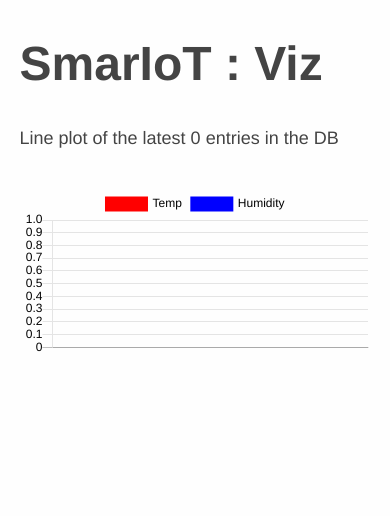
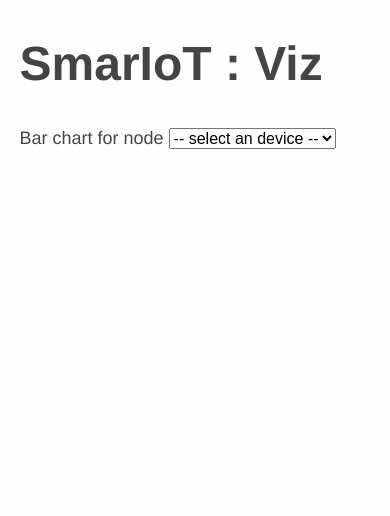
Before and after one commit to pomplesiegel/smariot, a Flask app: page /viz in a window 390 px wide. Shown: the top 516 px of the page. Run offline with Flask 2, Linux system fonts and the light colour scheme; data that the repository does not hold is empty; some libraries are stand-ins or nearby versions.

Commit message:
Viz support for multiple end-nodes

```diff
--- a/app.py
+++ b/app.py
@@ -32,13 +32,15 @@ class SensorData(db.Model): # pylint: disable=too-few-public-methods
     __tablename__ = 'sensor_data'
     id = db.Column(db.Integer, primary_key=True)
     timestamp = db.Column(db.DateTime, default=datetime.datetime.utcnow)
+    hw_id = db.Column(db.String)
     msg = db.Column(db.String)
 
-    def __init__(self, msg):
+    def __init__(self, hw_id, msg):
+        self.hw_id = hw_id
         self.msg = msg
 
     def __str__(self):
-        return "SensorData({},{})".format(self.timestamp, self.msg)
+        return "SensorData({},{},{})".format(self.timestamp, self.hw_id, self.msg)
 
 
 class DeviceData(db.Model): # pylint: disable=too-few-public-methods
@@ -74,11 +76,11 @@ def data_handler():
         if not key == API_KEY:
             abort(401)
         else:
-            #try:
-            save_and_emit(request.get_json(force=True))
-            return jsonify({'result': 'success'})
-            #except:
-            #    abort(400)
+            try:
+                save_and_emit(request.get_json(force=True))
+                return jsonify({'result': 'success'})
+            except:
+                abort(400)
     elif request.method == 'GET':
         return db_fetch_handler()
     else:
@@ -92,15 +94,19 @@ def db_fetch_handler(count=REC_FETCH_COUNT):
     dat = db.session.query(SensorData).order_by(SensorData.id.desc()).limit(count)
     ret_list = list()
     for item in dat:
-        ret_list.append({'timestamp': item.timestamp, 'data':json.loads(item.msg)})
+        ret_list.append({'hw_id':item.hw_id, 'timestamp': item.timestamp, 'data':json.loads(item.msg)})
     return jsonify(ret_list)
 
 
 @app.route("/viz")
-def viz_handler():
+@app.route("/viz/<dev_id>")
+def viz_handler(dev_id=''):
     """ handler for the viz endpoint """
-    viz = get_viz_data()
-    return render_template('viz.html', refresh=RELOAD_INTERVAL, viz_data=viz)
+    if not dev_id:
+        return render_template('viz.html', dev_list=get_dev_list())
+    else:
+        viz = get_viz_data(dev_id)
+        return render_template('viz_chart.html', refresh=RELOAD_INTERVAL, viz_data=viz)
 
 
 @socketio.on('connect', namespace='/live')
@@ -116,13 +122,14 @@ def get_timestamp():
 
 def save_and_emit(data):
     """ save POSTed data to DB and emit to socketio """
+    readings = msg_get_value(data)
+    hwid = msg_get_hw_id(data)
+
     # parse sensor data and add to DB
-    readings = msg_get_value(data)
-    sensor_data = SensorData(json.dumps(readings))
+    sensor_data = SensorData(hwid, json.dumps(readings))
     db.session.add(sensor_data)
 
     # parse Hardware ID and add to DB, if not existing
-    hwid = msg_get_hw_id(data)
     dev_data = get_or_create(db.session, DeviceData, hw_id=hwid)
     if dev_data:
         db.session.add(dev_data)
@@ -137,14 +144,15 @@ def save_and_emit(data):
                   namespace='/live')
 
 
-def get_viz_data(count=VIZ_DATA_POINTS):
+def get_viz_data(device_id, count=VIZ_DATA_POINTS):
     """ fetch data from DB and parse for visualization"""
-    return parse_db_data(count)
+    return parse_db_data(device_id, count)
 
 
-def parse_db_data(count):
+def parse_db_data(device_id, count):
     """ parses stored JSON and returns plottable data (timestamp vs sensor value) """
-    dat = db.session.query(SensorData).order_by(SensorData.id.desc()).limit(count)
+    dat = db.session.query(SensorData).filter(SensorData.hw_id.like(device_id)).order_by(SensorData.id.desc()).limit(count)
+    print('dev_id: ' + device_id + '')
     dat_list = list()
     for item in dat:
         timestamp = item.timestamp
@@ -193,5 +201,14 @@ def get_or_create(session, model, **kwargs):
         return instance
 
 
+def get_dev_list():
+    """ get list of hardware IDs in DB"""
+    dat = db.session.query(DeviceData).order_by(DeviceData.id.desc())
+    dat_list = list()
+    for item in dat:
+        dat_list.append(str(item.hw_id))
+    return list(reversed(dat_list))
+
+
 if __name__ == '__main__':
-    socketio.run(app)
+    socketio.run(app, debug=True)
--- a/templates/index.html
+++ b/templates/index.html
@@ -13,6 +13,6 @@
         Requests logged to DB can be viewed as <a href="db">JSON</a> or a pretty <a href="viz">chart</a>.
         Recently <samp>POST</samp>ed requests are displayed below as raw <samp>JSON</samp>:</p>
     </div>
-    <iframe frameborder='0' noresize='noresize' style="height:400px;width:98%" src="req"/>
+    <iframe frameborder='0' noresize='noresize' style="height:350px;width:98%" src="req"/>
 </body>
 </html>
--- a/templates/viz.html
+++ b/templates/viz.html
@@ -2,86 +2,24 @@
 <html lang="en">
    <meta charset="utf-8" />
    <title>SmarIoT : Viz</title>
+   <link rel="stylesheet" type="text/css" href="static/main.css"/>
    <meta name="viewport" content="width=device-width, initial-scale=1" />
-   <meta http-equiv="refresh" content=" {{ refresh }} " />
-   <link rel="stylesheet" type="text/css" href="static/main.css"/>
-   <!-- import chartjs from CDN -->
-   <script src='https://cdnjs.cloudflare.com/ajax/libs/Chart.js/2.7.1/Chart.bundle.min.js'></script>
 </head>
 <body>
 <h3>SmarIoT : Viz</h3>
-<p>Line plot of the latest {{ viz_data|length }} entries in the DB</p>
-<!-- bar chart canvas element -->
-<div class="container">
-  <br />
-  <div class="row">
-    <div class="col-md-1"></div>
-    <div class="col-md-10">
-<!--       Chart.js Canvas Tag -->
-      <canvas id="barChart"></canvas>
-    </div>
-    <div class="col-md-1"></div>
-  </div>
+<div>
+<form name="change">
+<p>Bar chart for node
+<select style="font-size:1rem;" name="devices" onchange="document.getElementById('viz_frame').src = this.options[this.selectedIndex].value">
+    <option disabled selected value> -- select an device -- </option>
+    {% for item in dev_list %}
+        <option value="/viz/{{item}}">{{item}}</option>
+    {% endfor %}
+</select>
+</p>
+</form>
 </div>
-<script>
-var canvas = document.getElementById("barChart");
-var ctx = canvas.getContext('2d');
-
-// Global Options:
-Chart.defaults.global.defaultFontColor = 'black';
-Chart.defaults.global.defaultFontSize = 12;
-
-var data = {
-  labels: [
-            {% for item in viz_data %}
-                "{{item[0]}}",
-            {% endfor %}
-  ],
-  datasets: [{
-      label: "Temp",
-      fill: false,
-      borderColor: "red",
-      data: [
-            {% for item in viz_data %}
-                "{{item[1][0]}}",
-            {% endfor %}
-      ],
-      spanGaps: false,
-    }, {
-      label: "Humidity",
-      fill: false,
-      borderColor: "blue",
-      data: [
-            {% for item in viz_data %}
-                "{{item[1][1]}}",
-            {% endfor %}
-      ],
-      spanGaps: false,
-    }
-  ]
-};
-
-// Notice the scaleLabel at the same level as Ticks
-var options = {
-  scales: {
-            yAxes: [{
-                ticks: {
-                    beginAtZero:true
-                },
-                scaleLabel: {
-                     display: false,
-                     fontSize: 20
-                  }
-            }]
-        }
-};
-
-// Chart declaration:
-var myBarChart = new Chart(ctx, {
-  type: 'line',
-  data: data,
-  options: options
-});
-</script>
+    <iframe id="viz_frame" frameborder="0" noresize="noresize" style="height:350px;width:98%" src="about:blank" />
+</div>
 </body>
 </html>
```
Also changed, not shown: templates/viz_chart.html (added, +78 -0 lines).
